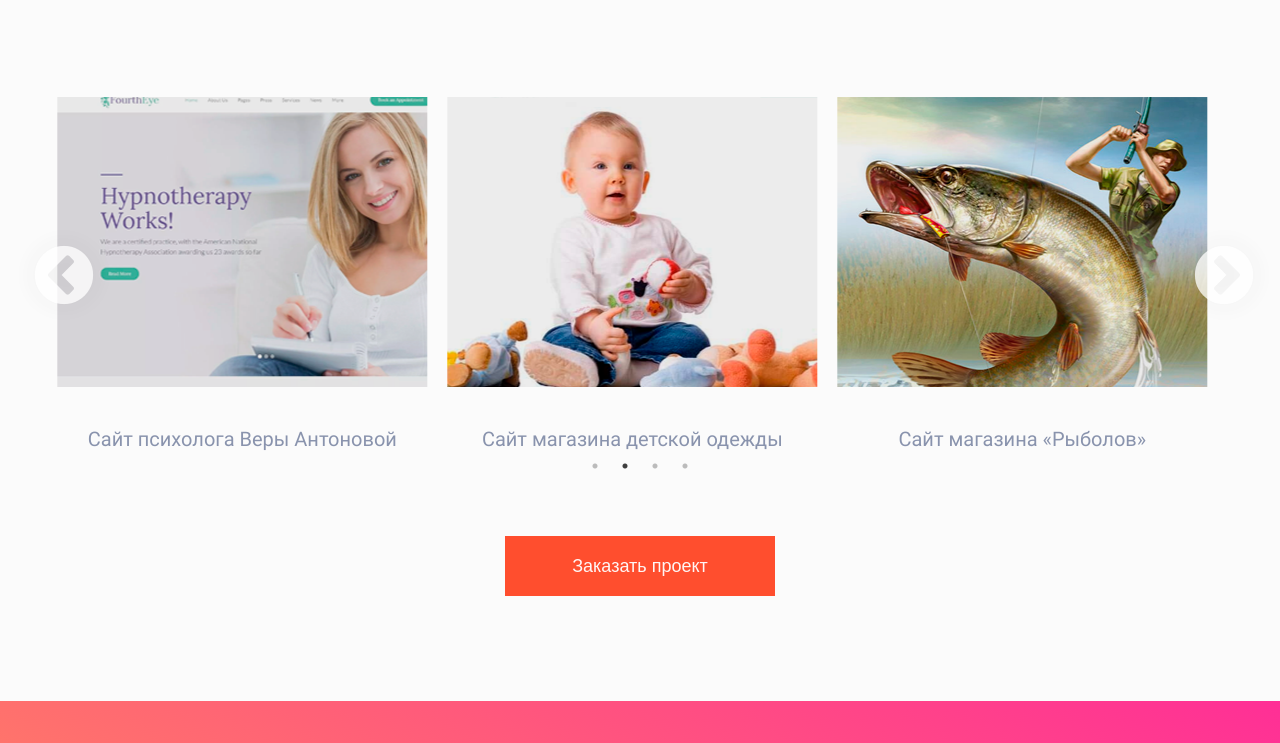
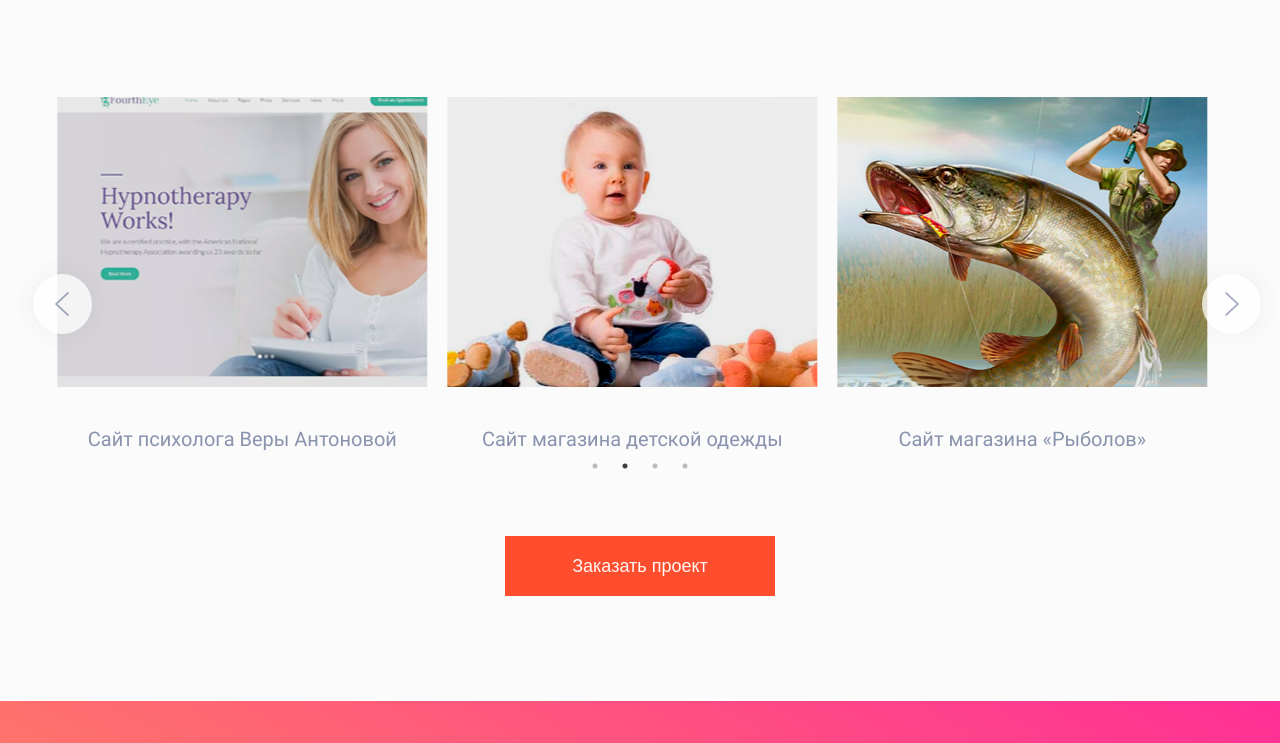
Before and after one commit to GitDeni/SkillboxFrontend, a plain HTML site: page index.html in a window 1280 px wide. Shown: the part 1601-2344 px from the top of the page. Drawn offline with Linux system fonts and the light colour scheme.

Commit message:
changed arrows

```diff
--- a/css/main.css
+++ b/css/main.css
@@ -568,6 +568,52 @@ h2 {
   margin-top 20px;
 }
 
+.prev {
+    background-image: url('../img/arrow.png');
+    z-index: 2;
+    box-shadow: 0 0 2rem rgba(0, 0, 0, 0.08);
+    border-radius: 50%;
+    opacity: 0.75;
+    position: absolute;
+    top: 50%;
+    left: -2%;
+    display: block;
+    width: 60px;
+    height: 60px;
+    padding: 0;
+    cursor: pointer;
+    border: none;
+    outline: none;
+}
+
+.next {
+  background-image: url('../img/arrow.png');
+  -webkit-transform: rotate(180deg);
+  -moz-transform: rotate(180deg);
+  -ms-transform: rotate(180deg);
+  -o-transform: rotate(180deg);
+  transform: rotate(180deg);
+  z-index: 2;
+  box-shadow: 0 0 2rem rgba(0, 0, 0, 0.08);
+  border-radius: 50%;
+  opacity: 0.75;
+  position: absolute;
+  top: 50%;
+  left: 98%;
+  display: block;
+  width: 60px;
+  height: 60px;
+  padding: 0;
+  cursor: pointer;
+  border: none;
+  outline: none;
+}
+
+.prev:hover,
+.next:hover {
+  opacity: 1;
+}
+
 .order {
   width: 270px;
   height: 60px;
--- a/script.js
+++ b/script.js
@@ -32,6 +32,8 @@ $('input[type="tel"]').click(function(){
 	autoplaySpeed: 5000,
 	cssEase: 'ease-in-out',
 	dots: true,
+	nextArrow: '<button class="next"></button>',
+	prevArrow: '<button class="prev"></button>',
 	responsive: [
     {
       breakpoint: 1030,
```
